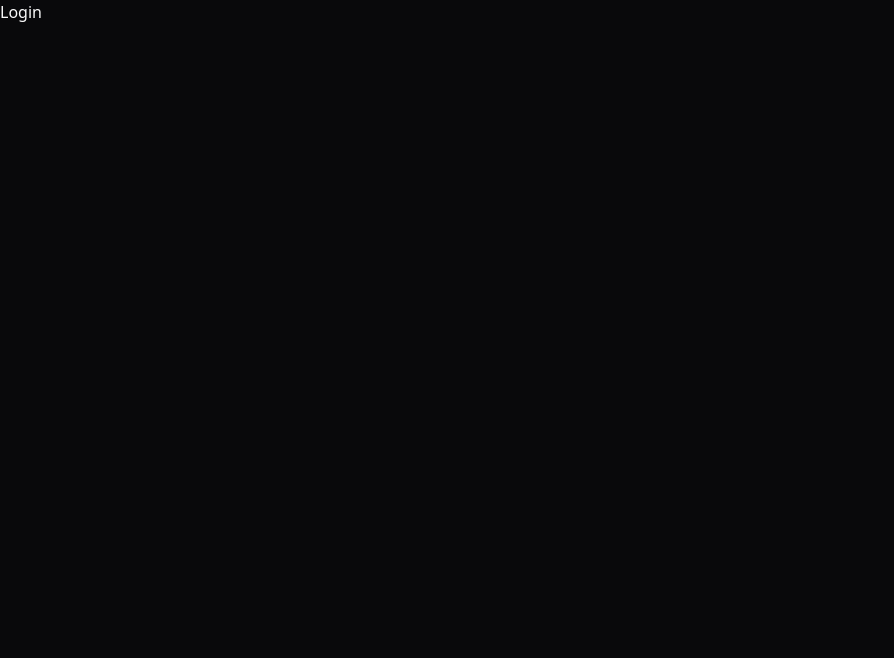
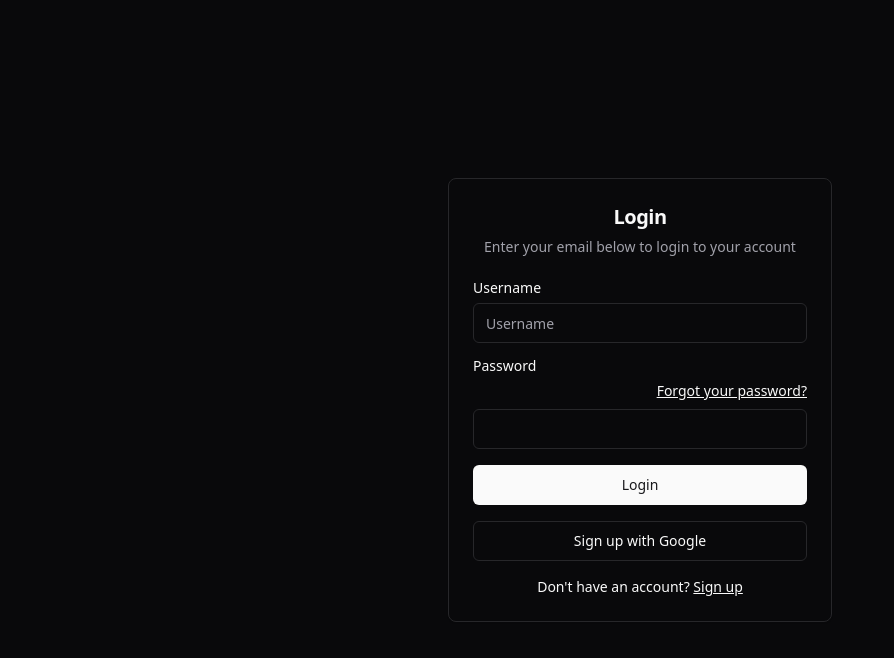
Before and after one commit to r-sarathi/expense-tracker, a React (Vite) app in the folder Frontend/: page /login in a window 1280 px wide. Shown: the top 658 px of the page, without its empty margins (0-894 px from the left). Built offline with nearby package versions, Linux system fonts and the light colour scheme.

Commit message:
Created Login functionalties

```diff
--- a/Frontend/src/pages/Login.jsx
+++ b/Frontend/src/pages/Login.jsx
@@ -1,5 +1,90 @@
+import { Button } from "@/components/ui/button";
+import { Input } from "@/components/ui/input";
+import { Label } from "@/components/ui/label";
+import {
+  Card,
+  CardContent,
+  CardDescription,
+  CardHeader,
+  CardTitle,
+} from "@/components/ui/card";
+import { useState } from "react";
+
 const Login = () => {
-  return <div>Login</div>;
+  const [data, setData] = useState({
+    username: "",
+    password: "",
+  });
+
+  const handleChange = (e) => {
+    const { id, value } = e.target;
+    setData((prevData) => ({
+      ...prevData,
+      [id]: value,
+    }));
+  };
+
+  const handleSubmit = (e) => {
+    e.preventDefault();
+    console.log(data);
+  };
+
+  return (
+    <div className="h-screen flex items-center">
+      <Card className="mx-auto max-w-sm md:w-3/4">
+        <CardHeader className="text-center">
+          <CardTitle className="text-xl font-bold">Login</CardTitle>
+          <CardDescription>
+            Enter your email below to login to your account
+          </CardDescription>
+        </CardHeader>
+        <CardContent>
+          <div className="grid gap-4">
+            <div className="grid gap-2">
+              <Label htmlFor="username">Username</Label>
+              <Input
+                id="username"
+                type="username"
+                placeholder="Username"
+                required
+                value={data.username}
+                onChange={handleChange}
+              />
+            </div>
+            <div className="grid gap-2">
+              <Label htmlFor="password">Password</Label>
+              <a
+                href="#"
+                className="ml-auto inline-block text-sm font-medium underline"
+              >
+                Forgot your password?
+              </a>
+              <Input
+                id="password"
+                type="password"
+                required
+                value={data.password}
+                onChange={handleChange}
+              />
+            </div>
+
+            <Button type="submit" className="w-full" onClick={handleSubmit}>
+              Login
+            </Button>
+            <Button variant="outline" className="w-full">
+              Sign up with Google
+            </Button>
+          </div>
+          <div className="mt-4 text-center text-sm">
+            {`Don't have an account?`}{" "}
+            <a href="/signup" className="underline">
+              Sign up
+            </a>
+          </div>
+        </CardContent>
+      </Card>
+    </div>
+  );
 };
 
 export default Login;
```
